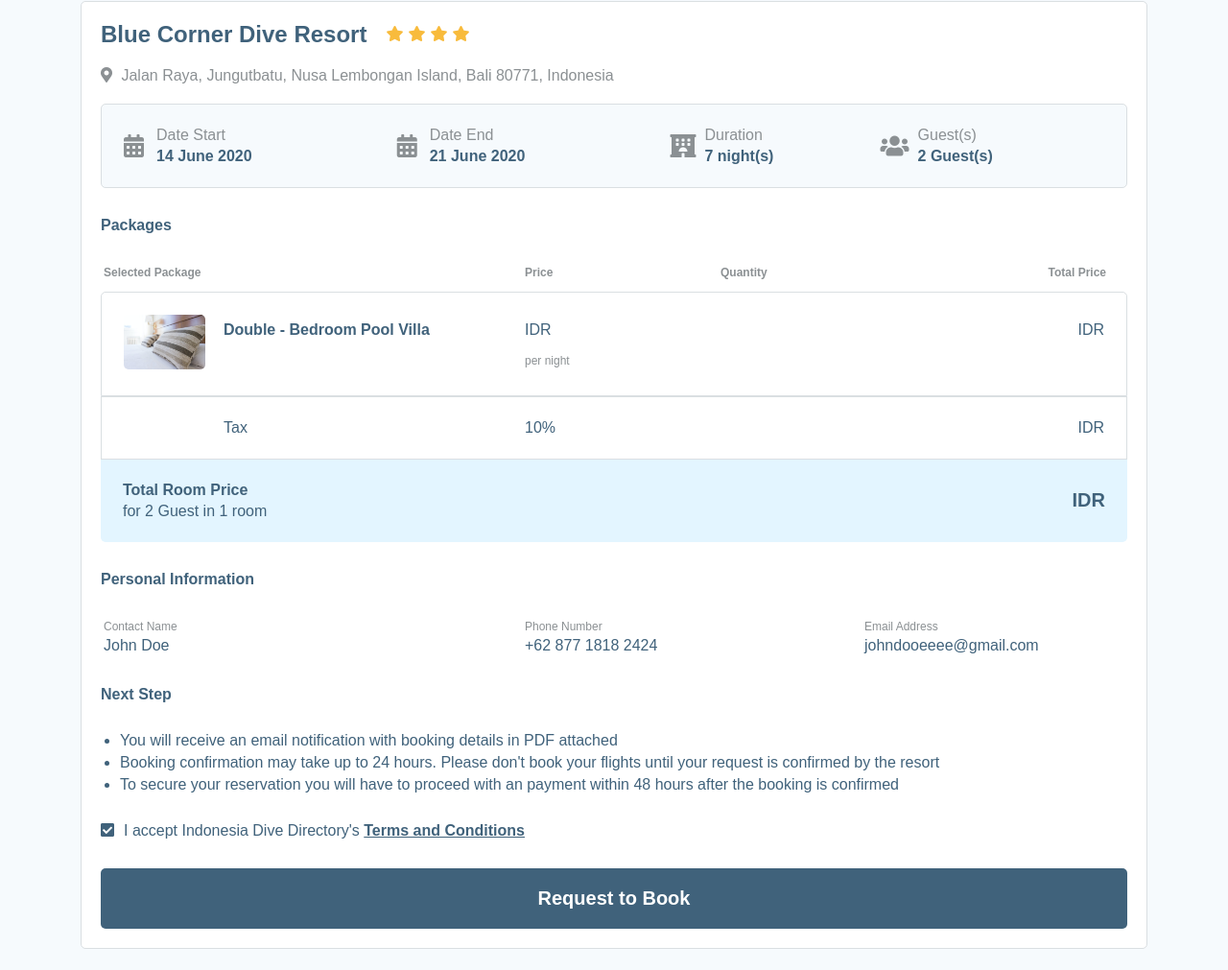
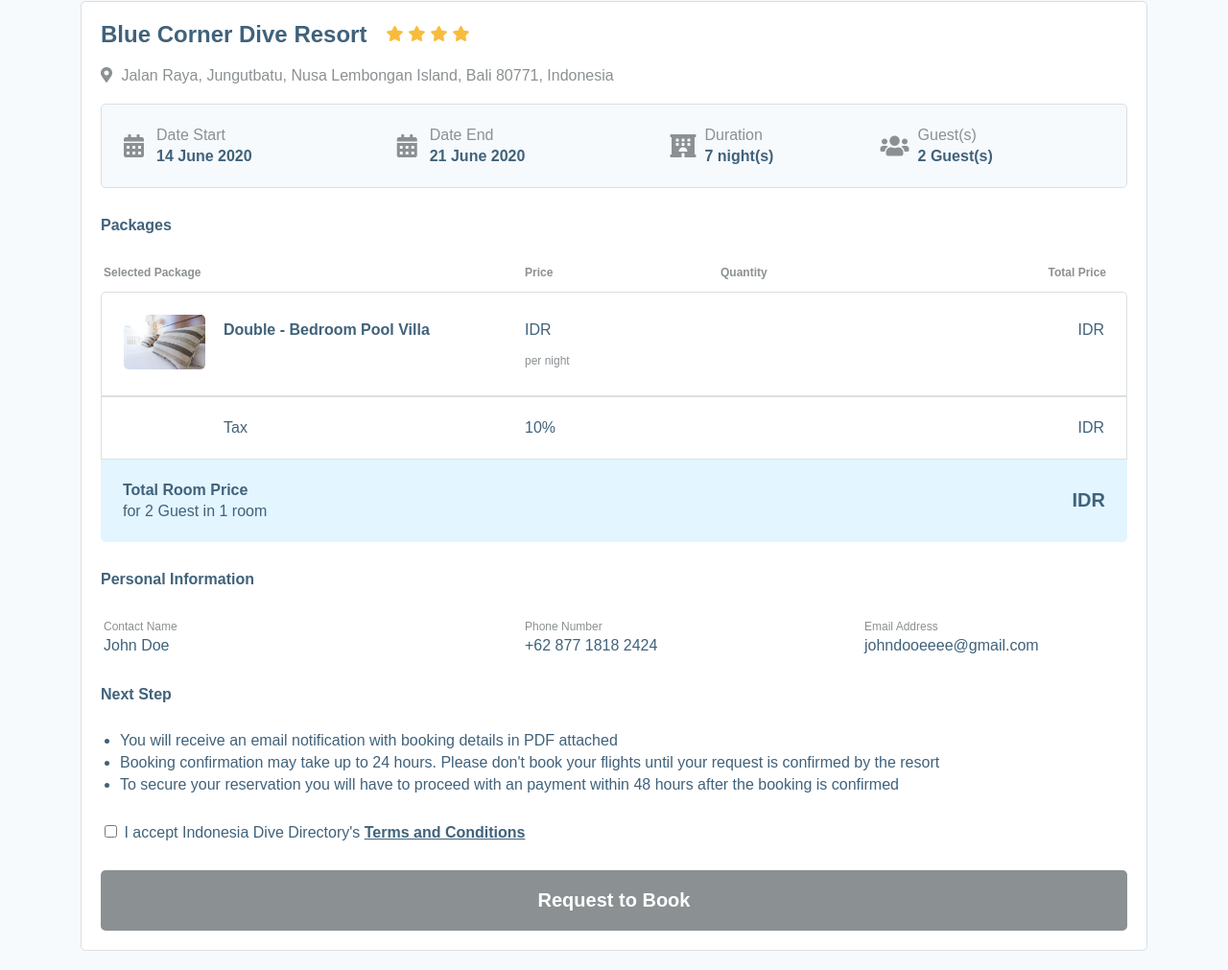
Before and after one commit to abedzul/fairtech-gulp, a website: page src/index.html in a window 1280 px wide. Shown: the part 110-1121 px from the top of the page at 96% size. Drawn offline with nearby package versions, Linux system fonts and the light colour scheme; files that its build step writes are made by us from their sources.

Commit message:
Added function to t&c checkbox

```diff
--- a/src/index.html
+++ b/src/index.html
@@ -211,14 +211,14 @@
       </div>
 
       <div class="check-tc">
-        <i class="fas fa-check-square"></i>
-        <p class="text">I accept Indonesia Dive Directory's
+        <input type="checkbox" id="checkTc" name="checkTc" onclick="checkTc()">
+        <label for="checkTc">I accept Indonesia Dive Directory's
           <span>Terms and Conditions</span>
-        </p>
+        </label>
       </div>
 
       <div class="request-button">
-        <button>
+        <button disabled id="bookButton">
           Request to Book
         </button>
       </div>
--- a/src/js/getUser.js
+++ b/src/js/getUser.js
@@ -4,7 +4,7 @@
   email: "johndooeeee@gmail.com",
 };
 
-// display data tamu
+// menampilkan data tamu
 document.getElementById("namaTamu").innerHTML = dataTamu.nama_tamu;
 document.getElementById("teleponTamu").innerHTML = dataTamu.phone;
 document.getElementById("emailTamu").innerHTML = dataTamu.email;
--- /dev/null
+++ b/src/js/requestButton.js
@@ -0,0 +1,11 @@
+function checkTc() {
+  let nilai = document.getElementById("checkTc");
+  // If the checkbox is checked, display the output text
+  if (nilai.checked == true) {
+    document.getElementById("bookButton").style.background = "#40627b";
+    document.getElementById("bookButton").disabled = false;
+  } else {
+    document.getElementById("bookButton").style.background = "#8b9093";
+    document.getElementById("bookButton").disabled = true;
+  }
+}
--- a/src/scss/style.scss
+++ b/src/scss/style.scss
@@ -332,13 +332,8 @@
 
   .check-tc {
     margin-top: 30px;
-    display: flex;
 
-    .fas {
-      color: $darkblue;
-      margin-right: 10px;
-    }
-    .text {
+    label {
       font-size: 1em;
       color: $darkblue;
 
@@ -356,7 +351,7 @@
       padding: 20px 0;
       width: 100%;
       color: white;
-      background: $darkblue;
+      background: $darkgrey;
       border: none {
         radius: 5px;
       }
```
Also changed, not shown: dist/css/style.css, dist/index.html, dist/js/main.js.
